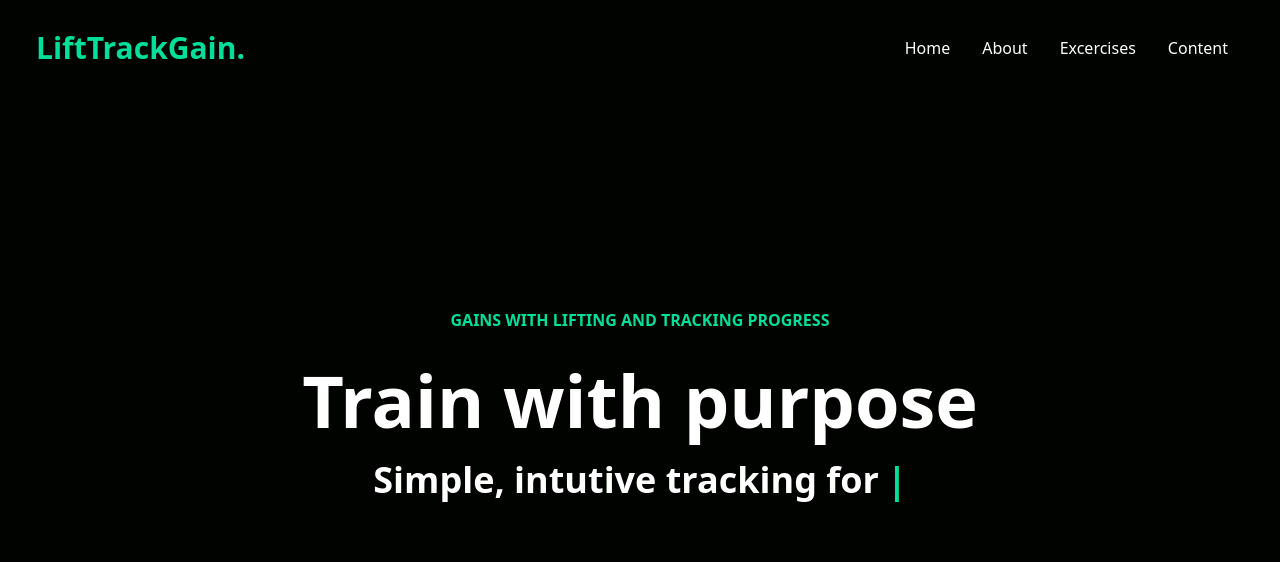
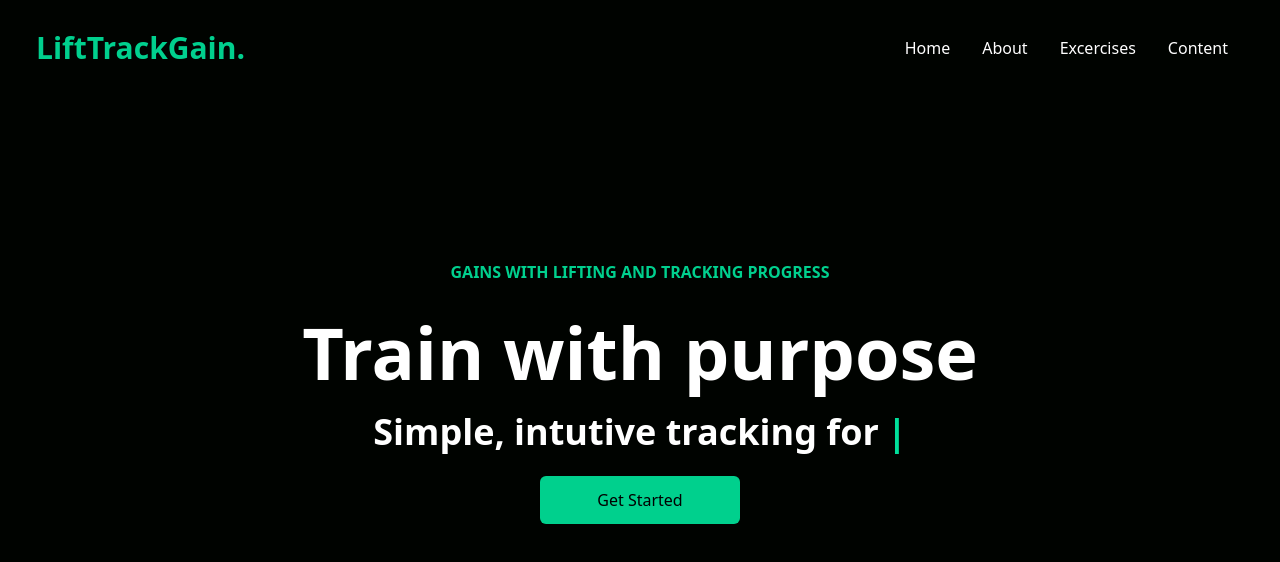
Before and after one commit to james2662/lifttrackgain, a React (Vite) app in the folder ui/lifttrackgain/: page / in a window 1280 px wide. Shown: the top 562 px of the page. Built offline with nearby package versions, Linux system fonts and the light colour scheme.

Commit message:
Made the Component following video, probably will go away soon though.  Time to really put some meat and tators on this now

```diff
--- a/ui/lifttrackgain/src/App.jsx
+++ b/ui/lifttrackgain/src/App.jsx
@@ -2,6 +2,7 @@ import React from 'react'
 import { useState } from 'react'
 import MNavBar from './components/MNavBar'
 import Hero from './components/Hero'
+import Analytics from './components/Analytics'
 
 function App() {
   const [count, setCount] = useState(0)
@@ -10,6 +11,7 @@ function App() {
     <div>
       <MNavBar />
       <Hero />
+      <Analytics />
     </div>
   )
 }
--- /dev/null
+++ b/ui/lifttrackgain/src/components/Analytics.jsx
@@ -0,0 +1,9 @@
+import React from "react";
+
+const Analytics = () => {
+    return (
+        <div>Analytics</div>
+    )
+}
+
+export default Analytics
--- a/ui/lifttrackgain/src/components/Hero.jsx
+++ b/ui/lifttrackgain/src/components/Hero.jsx
@@ -4,8 +4,8 @@ import Typed from 'react-typed';
 const Hero = () => {
     return (
         <div className="text-white">
-            <div className="max-w-[800px] mt-[-96px] w-full h-screen mx-auto text-center flex flex-col justify-center border-grey-600">
-                <p className="text-[#00df9a] font-bold p-2">GAINS WITH LIFTING AND TRACKING PROGRESS</p>
+            <div className="max-w-[800px] mt-[-96px] w-full h-screen mx-auto text-center flex flex-col justify-center">
+                <p className="text-[#00df98ee] font-bold p-2">GAINS WITH LIFTING AND TRACKING PROGRESS</p>
                 <h1 className="md:text-7xl sm:text-6xl text-4xl font-bold md:py-6">Train with purpose</h1>
                 <div className="flex justify-center items-center ">
                     <p className="md:text-4xl sm:text-2xl text-xl font-bold">Simple, intutive tracking for</p>
@@ -17,6 +17,7 @@ const Hero = () => {
                         loop
                     />
                 </div>
+                <button className="bg-[#00df98ee] w-[200px] rounded-md font-medium my-6 mx-auto py-3 text-black">Get Started</button>
             </div>
         </div>
     )
--- a/ui/lifttrackgain/src/components/MNavBar.jsx
+++ b/ui/lifttrackgain/src/components/MNavBar.jsx
@@ -9,7 +9,7 @@ const MNavBar = () => {
     }
     return (
         <div className="flex fustify-between items-center h-24 max-w-[1240px] mx-auto px-4 text-white">
-            <h1 className="w-full text-3xl font-bold text-[#00df9a]">LiftTrackGain.</h1>
+            <h1 className="w-full text-3xl font-bold text-[#00df98ee]">LiftTrackGain.</h1>
             <ul className="hidden md:flex">
                 <li className="p-4">Home</li>
                 <li className="p-4">About</li>
@@ -21,12 +21,12 @@ const MNavBar = () => {
 
             </div>
             <div className={!nav ? "fixed left-0 top-0 w-[60%] h-full border-r border-r-gray-900 bg-[#000300] ease-in-out duration-500 md:left-[-100%]" : "fixed left-[-100%]"}>
-                <h1 className="w-full text-3xl font-bold text-[#00df9a] m-4">LiftTrackGain.</h1>
+                <h1 className="w-full text-3xl font-bold text-[#00df98ee] m-4">LiftTrackGain.</h1>
                 <ul className="p-4 uppercase">
                     <li className="p-4 border-b border-grey-600">Home</li>
                     <li className="p-4 border-b border-grey-600">About</li>
                     <li className="p-4 border-b border-grey-600">Excersizes</li>
-                    <li className="p-4 border-b">Content</li>
+                    <li className="p-4 ">Content</li>
                 </ul>
             </div>
         </div>
@@ -34,3 +34,4 @@ const MNavBar = () => {
 }
 
 export default MNavBar
+// 00df9a
```
Also changed, not shown: 4 other files (tests, documents, lock files or other folders).
